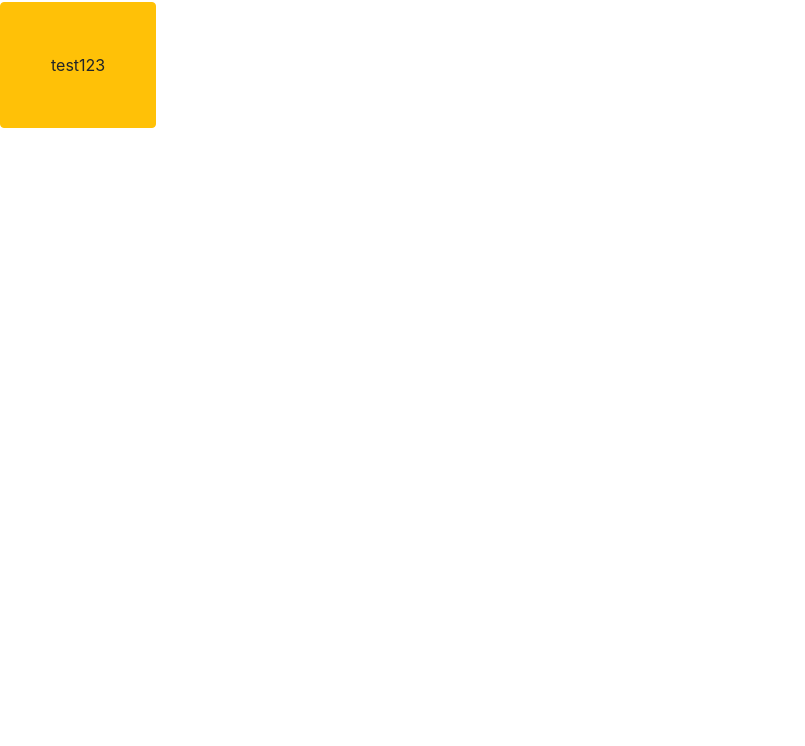
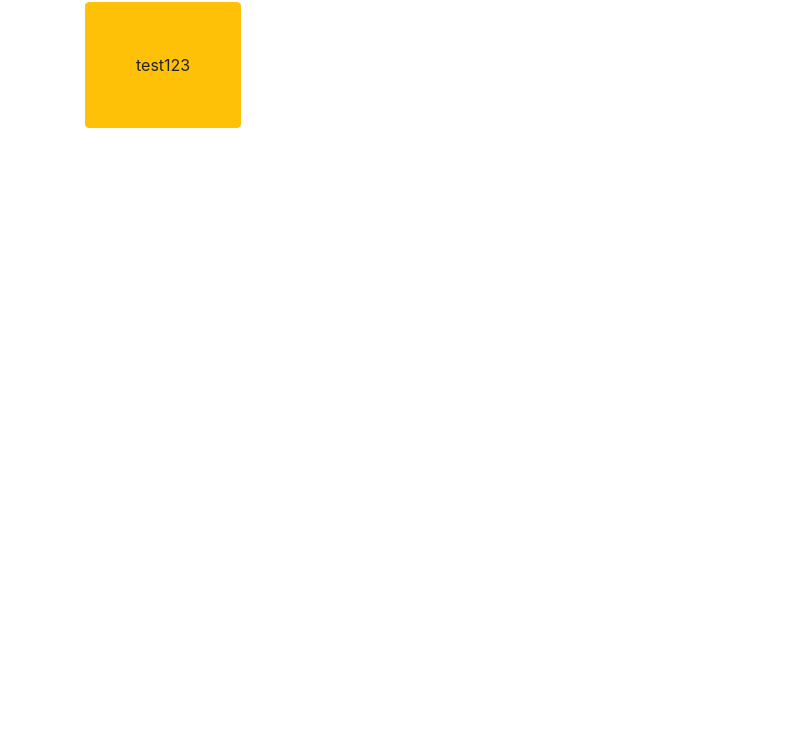
Before and after one commit to mollicopter/vanilla-weather-app, a plain HTML site: page index.html in a window 1280 px wide. Shown: the part 54-800 px from the top of the page, without its empty margins (0-805 px from the left). Drawn offline with nearby package versions, Linux system fonts and the light colour scheme.

Commit message:
added container div to HTML for bootstrap

```diff
--- a/Vanilla-weather/index.html
+++ b/index.html
@@ -14,6 +14,7 @@
     </head>
 
     <body>
+        <div class="container">
         <h1>
             testing 123
         </h1>
@@ -24,8 +25,8 @@
 
     </html>
 </head>
-<body>
+
     <script src="src/script.js"></script>
-
+</div>
 </body>
 </html>
```
Also changed, not shown: src/script.js (renamed from Vanilla-weather/src/script.js), src/style.css (renamed from Vanilla-weather/src/style.css), 1 other file.
